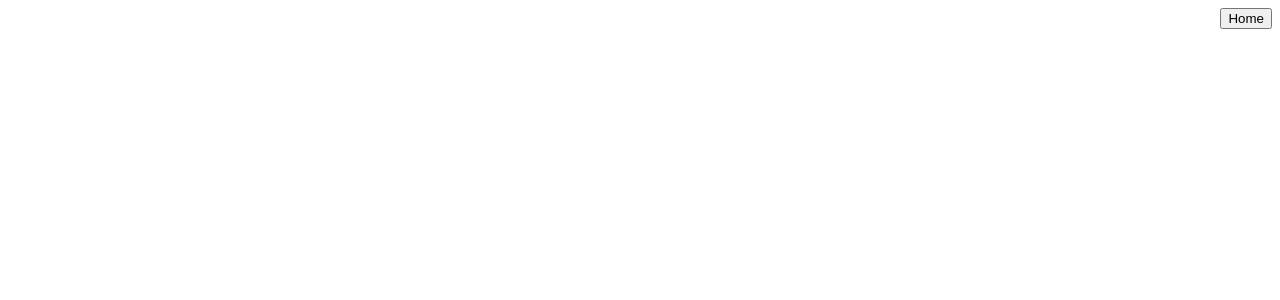
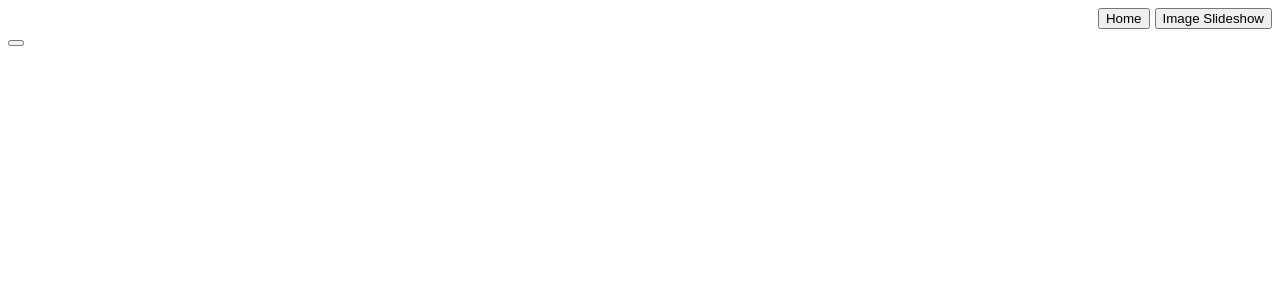
Before and after one commit to J-Massmann/ReduxTraining_Test1, a React (Create React App) app: page /imageslideshow in a window 1280 px wide. Before the commit this address had no page. Shown: the top 300 px of the page. Built offline with nearby package versions, Linux system fonts and the light colour scheme.

Commit message:
Add imageslideshow to navigation and react router

```diff
--- a/src/App.js
+++ b/src/App.js
@@ -1,6 +1,7 @@
 import { Route, Routes } from 'react-router-dom';
 import Navigation from './components/Navigation.js';
 import Home from './pages/Home.js';
+import ImageSlideShow from './pages/ImageSlideShow.js';
 
 function App() {
   return (
@@ -8,6 +9,7 @@ function App() {
       <Navigation />
       <Routes>
         <Route path="/" element={<Home />} />
+        <Route path="/imageslideshow" element={<ImageSlideShow />} />
       </Routes>
     </div>
   );
--- a/src/components/Navigation.js
+++ b/src/components/Navigation.js
@@ -6,6 +6,9 @@ export default function Navigation() {
     <NavigationWrapper>
       <button>
         <Link to={'/'}>Home</Link>
+      </button>
+      <button>
+        <Link to={'/imageslideshow'}>Image Slideshow</Link>
       </button>
     </NavigationWrapper>
   );
--- /dev/null
+++ b/src/pages/ImageSlideShow.js
@@ -0,0 +1,11 @@
+import styled from 'styled-components';
+
+export default function ImageSlideShow() {
+  return (
+    <main>
+      <SlideButton />
+    </main>
+  );
+}
+
+const SlideButton = styled.button``;
```
